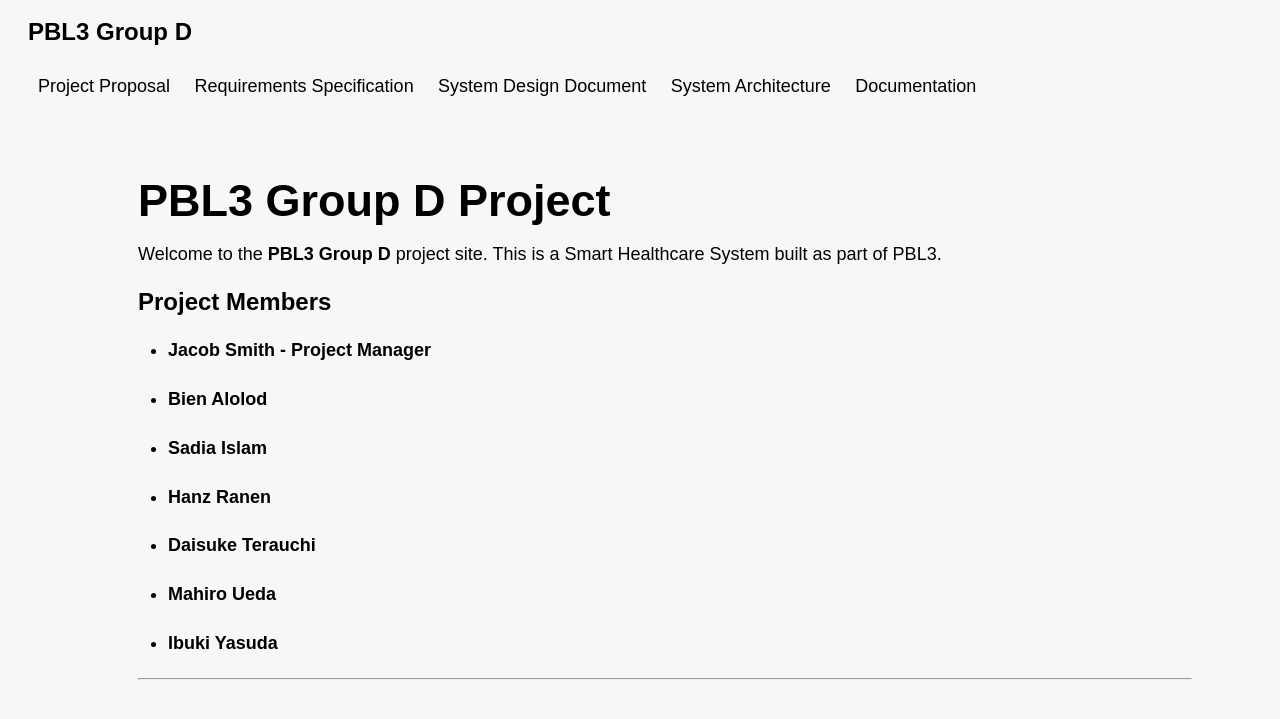
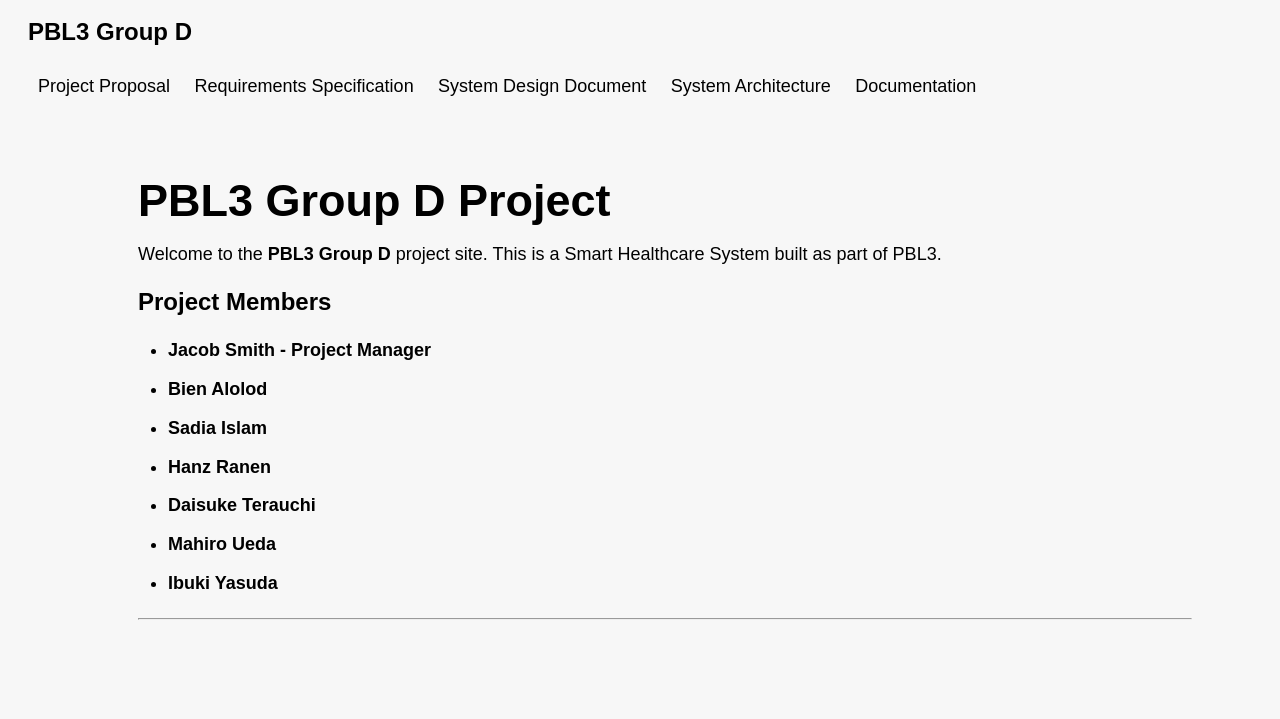
Before and after one commit to daitera1/PBL3-Group-D, a Jekyll site: the page built from index.md, in a window 1280 px wide. Shown: the top 719 px of the page. Built offline with Jekyll 4.4.1, drawn with Linux system fonts in a browser that asks for light colours.

Commit message:
changed line spacing

```diff
--- a/assets/css/style.css
+++ b/assets/css/style.css
@@ -63,9 +63,14 @@ nav a:active {
     margin-left: 50px;
 }
 
-.article-content p,
+.article-content p {
+    margin: 20px 0;
+    font-size: 18px;
+    line-height: 1.6;
+}
+
 .article-content li {
-    margin: 20px 0;
+    margin: 10px 0;
     font-size: 18px;
     line-height: 1.6;
 }
```
Also changed, not shown: 1 other file.
